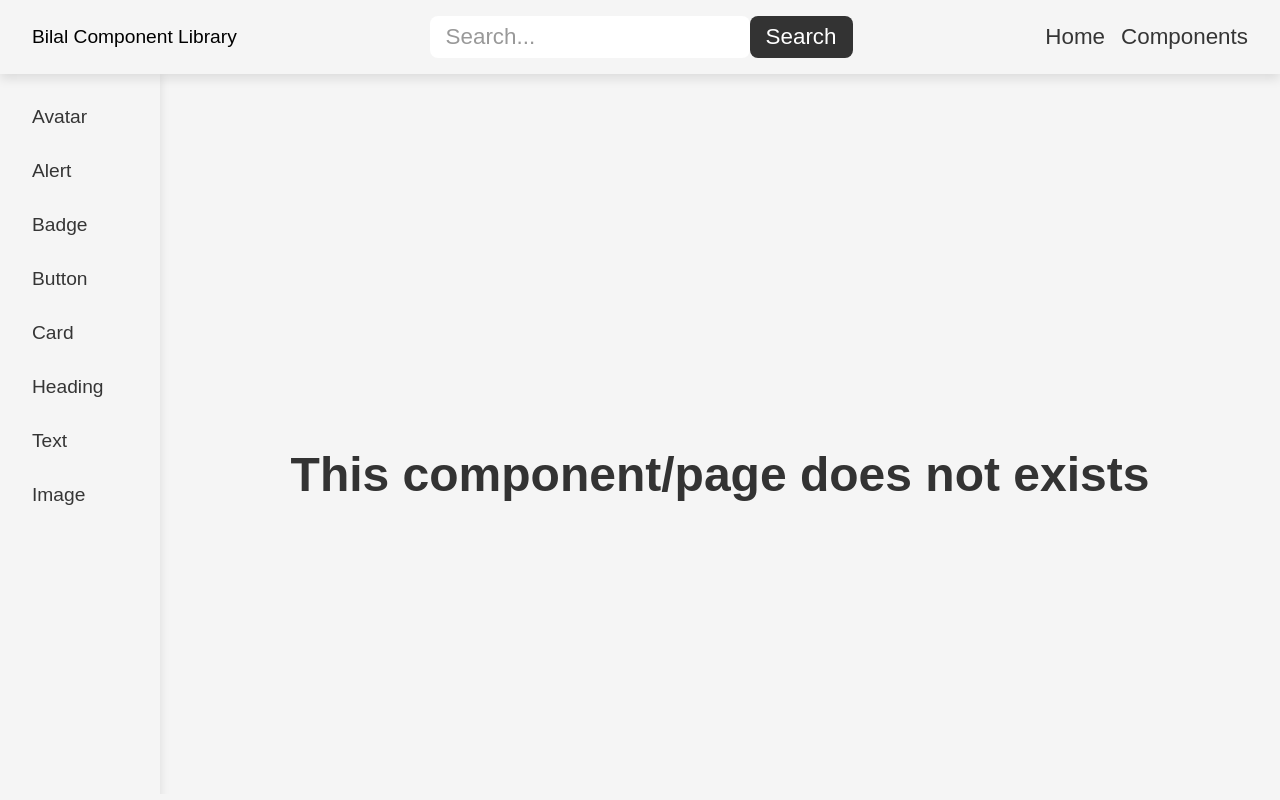
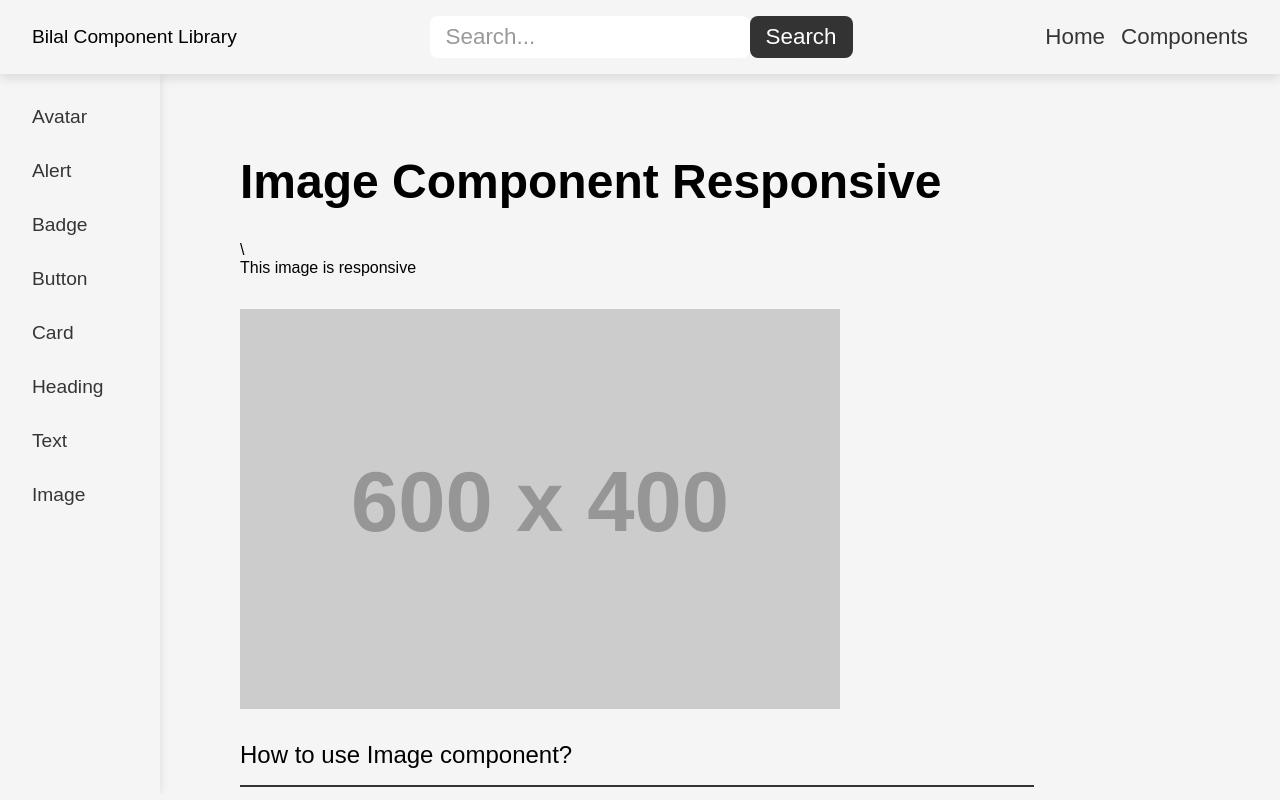
Before and after one commit to bilal-23/CSS-Library, a React (Vite) app: page /image in a window 1280 px wide. Built offline with nearby package versions, Linux system fonts and the light colour scheme.

Commit message:
:zap: Added image component

```diff
--- a/src/App.tsx
+++ b/src/App.tsx
@@ -12,6 +12,7 @@ import ButtonDoc from './documentation/button-doc'
 import CardDoc from './documentation/card-doc'
 import HeadingDoc from './documentation/heading-doc'
 import TextDoc from './documentation/text-doc'
+import ImageDoc from './documentation/image-doc'
 
 
 function App() {
@@ -33,6 +34,7 @@ function App() {
           <Route path="/card" element={<CardDoc />} />
           <Route path="/heading" element={<HeadingDoc />} />
           <Route path="/text" element={<TextDoc />} />
+          <Route path="/image" element={<ImageDoc />} />
           {/* Add 404 page */}
           <Route path="*" element={<NotFound />} />
         </Routes>
--- /dev/null
+++ b/src/components/image/image.module.css
@@ -0,0 +1,20 @@
+.image {
+  width: 100%;
+  height: auto;
+  object-fit: cover;
+}
+.small {
+  width: 50px;
+  height: 50px;
+}
+.large {
+  width: 100px;
+  height: 100px;
+}
+.medium {
+  width: 75px;
+  height: 75px;
+}
+.round {
+  border-radius: 50%;
+}
--- /dev/null
+++ b/src/components/image/image.tsx
@@ -0,0 +1,20 @@
+import React from 'react'
+import styles from "./image.module.css";
+
+interface Props {
+    variant: "round" | "default";
+    src: string;
+    alt: string;
+    size?: "small" | "medium" | "large";
+    width?: string;
+    height?: string;
+}
+
+const Image: React.FC<Props> = ({ variant, src, alt, size, width, height }) => {
+    return (
+        <img src={src} alt={alt} width={width} height={height}
+            className={`${styles["image"]} ${styles[variant]} ${size && styles[size]}`} />
+    )
+}
+
+export default Image
--- a/src/documentation/image-doc.tsx
+++ b/src/documentation/image-doc.tsx
@@ -1,7 +1,39 @@
+import Image from "../components/image/image"
 import styles from "./doc.module.css"
 const ImageDoc = () => {
     return (
-        <div>ImageDoc</div>
+        <section className={styles["section-container"]}>
+            <div>
+                <h1>Image Component Responsive</h1>\
+                <p>This image is responsive</p>
+            </div>
+            <div className={styles["component-container"]} style={{ flexDirection: "column" }}>
+                <Image variant="default" src="https://placehold.co/600x400" alt="image" />
+            </div>
+            <div className={styles["use"]}>
+                How to use Image component?
+                <div className={styles["code-component"]}>
+                    <p>{`<Image variant="default" src="https://placehold.co/600x400" alt="image" />`}</p>
+                </div>
+            </div>
+            <div>
+                <h1>Image Component Round</h1>
+                <p>This image is rounded</p>
+            </div>
+            <div className={styles["component-container"]} style={{ flexDirection: "row" }}>
+                <Image variant="round" size="small" src="https://placehold.co/600x400" alt="image" />
+                <Image variant="round" size="medium" src="https://placehold.co/600x400" alt="image" />
+                <Image variant="round" size="large" src="https://placehold.co/600x400" alt="image" />
+            </div>
+            <div className={styles["use"]}>
+                How to use Image component?
+                <div className={styles["code-component"]}>
+                    <p>{`<Image variant="round" size="small" src="https://placehold.co/600x400" alt="image" />`}</p>
+                    <p>{`<Image variant="round" size="small" src="https://placehold.co/600x400" alt="image" />`}</p>
+                    <p>{`<Image variant="round" size="large" src="https://placehold.co/600x400" alt="image" />`}</p>
+                </div>
+            </div>
+        </section >
     )
 }
 
--- a/src/documentation/text-doc.tsx
+++ b/src/documentation/text-doc.tsx
@@ -17,7 +17,7 @@ const TextDoc = () => {
                 <Text size="4xl">4XL Text</Text>
             </div>
             <div className={styles["use"]}>
-                How to use Heading component?
+                How to use Text component?
                 <div className={styles["code-component"]}>
                     <p>{`<Text size="xs">XS Text</Text>`}</p>
                     <p>{`<Text size="sm">SM Text</Text>`}</p>
```
